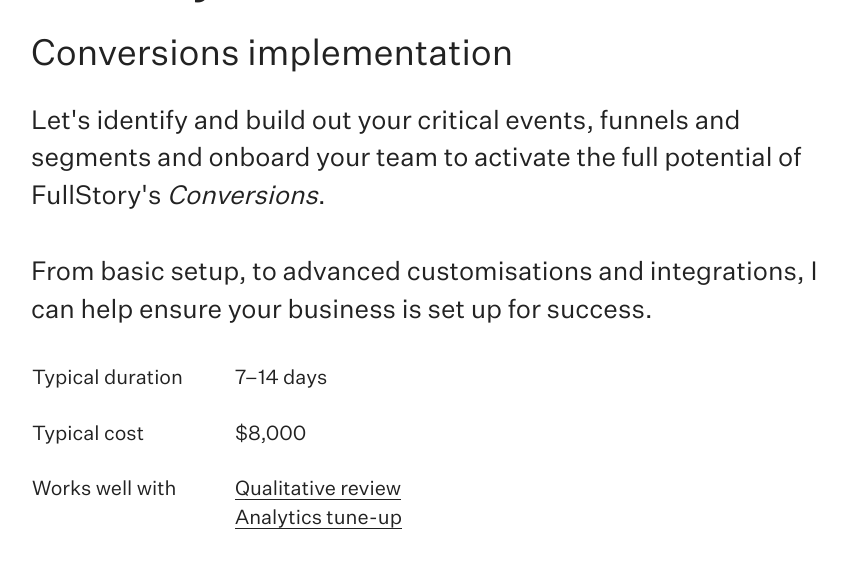
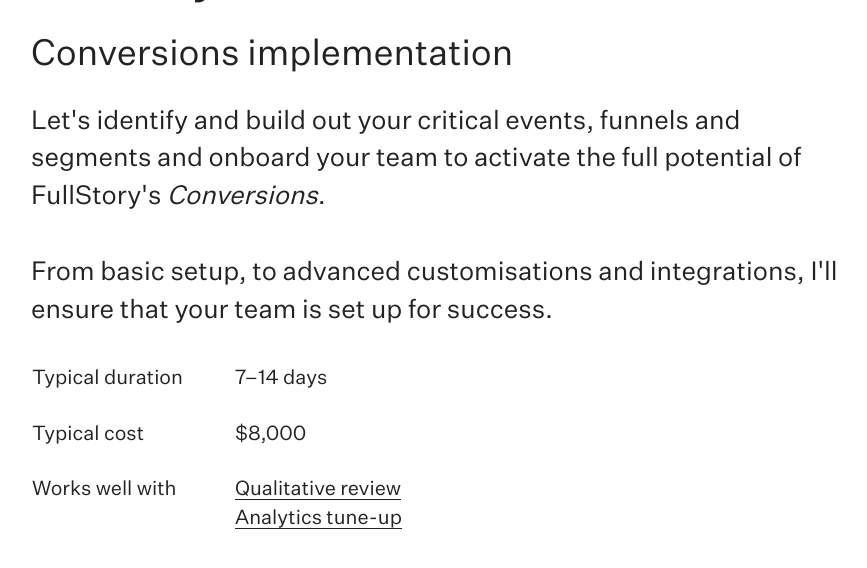
Before and after one commit to olleepalmer/olleepalmer.github.io, a Jekyll site: the page built from full-story-conversions.md, in a window 1280 px wide and 900 px high, scrolled down 430 px, cut to the strip 0-665 px from the top of the window. Shown: the top 568 px of the strip, without its empty margins (193-1060 px from the left). Built offline with Jekyll 4.4.1, drawn with Linux system fonts in a browser that asks for light colours; comment, search, counter and statistics services are not loaded.

Commit message:
Wording tweak

```diff
--- a/full-story-conversions.md
+++ b/full-story-conversions.md
@@ -4,7 +4,7 @@
 hero-subhead: "Conversions implementation"
 subhead: "Let's identify and build out your critical events, funnels and segments and onboard your team to activate the full potential of FullStory's <em>Conversions</em>.
 <br /><br />
-From basic setup, to advanced customisations and integrations, I can help ensure your business is set up for success.
+From basic setup, to advanced customisations and integrations, I'll ensure that your team is set up for success.
 "
 permalink: "/services/full-story-conversions/"
 slug: "full-story-conversions"
```
